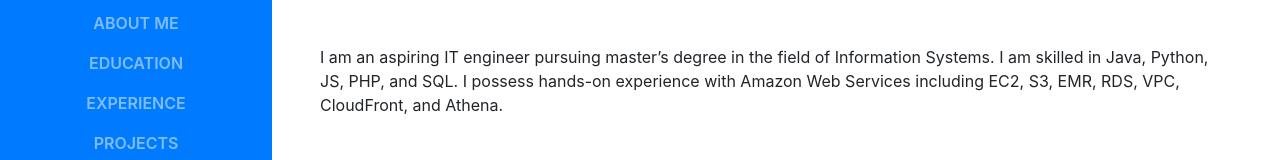
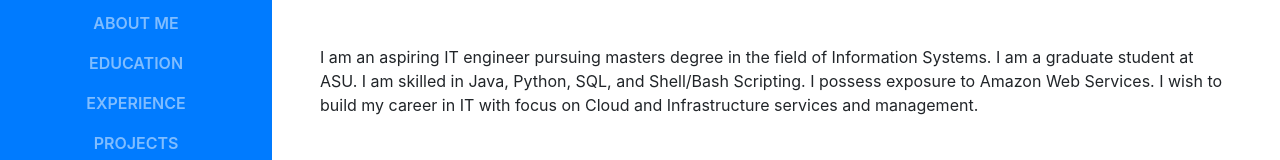
Before and after one commit to mvsabhishek/mvsabhishek.github.io, a website with bundled scripts: page index.html in a window 1280 px wide. Shown: the part 329-489 px from the top of the page. Built offline with nearby package versions, Linux system fonts and the light colour scheme; a web font is replaced by a local one.

Commit message:
Update index.html

```diff
--- a/index.html
+++ b/index.html
@@ -84,9 +84,7 @@
           <div class="subheading mb-5"> Tempe, Arizona &nbsp &nbsp · <a href="mailto:vmunukut@asu.edu">vmunukut@asu.edu</a> · &nbsp &nbsp
             <a href="mailto:mvsabhishek@gmail.com">mvsabhishek@gmail.com</a>
           </div>
-          <p class="mb-5" style="align: justify;">I am an aspiring IT engineer pursuing master’s degree in the field of Information Systems.
-		  I am skilled in Java, Python, JS, PHP, and SQL. I possess hands-on experience with Amazon Web Services including EC2, S3,
-		  EMR, RDS, VPC, CloudFront, and Athena.
+          <p class="mb-5" style="align: justify;">I am an aspiring IT engineer pursuing masters degree in the field of Information Systems. I am a graduate student at ASU. I am skilled in Java, Python, SQL, and Shell/Bash Scripting. I possess exposure to Amazon Web Services. I wish to build my career in IT with focus on Cloud and Infrastructure services and management.
 		  <br>
 		  </p>
 		  <ul class="list-inline list-social-icons mb-0">
```
